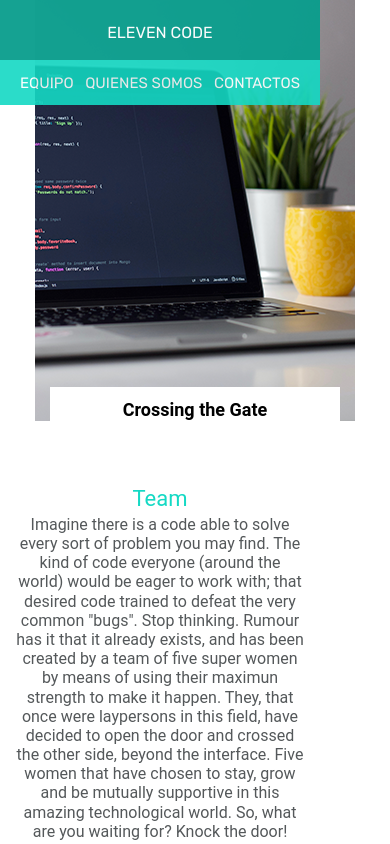
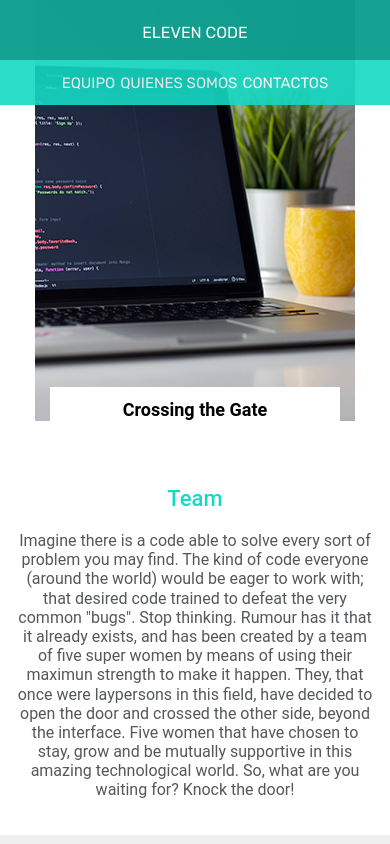
Before and after one commit to Adalab/project-promo-m-module-1-team-3, a plain HTML site: page index.html in a window 390 px wide. Shown: the top 844 px of the page. Drawn offline with Linux system fonts and the light colour scheme.

Commit message:
Prepare for responsive

```diff
--- a/css/main.css
+++ b/css/main.css
@@ -11,7 +11,6 @@
 /* css Footer */
 
 .footer {
-  width: 100%;
   height: 250px;
   display: flex;
   flex-direction: column;
@@ -105,9 +104,9 @@
 
 /*HEADER */
 .header_all {
+  width: 100%;
   display: block;
   margin: auto;
-  max-width: 320px;
   display: flex;
   flex-direction: column;
   justify-content: space-between;
@@ -130,19 +129,12 @@
   font-size: 16px; */
 }
 
-.team_name {
-  /* font-family: Rubik;
-  text-transform: uppercase;
-  width: 160px;
-  height: 30px;
-  text-align: center;
-  font-size: 16px; */
-}
-
 .menu_bar {
   height: 45px;
   display: flex;
   flex-direction: row;
+  justify-content: center;
+  align-items: center;
   align-content: center;
   list-style: none;
   /* width: 320px;
@@ -153,19 +145,17 @@
   background-color: #14d9c4;
 }
 .menu_list {
-  width: 320px;
+  font-size: 15px;
+  font-weight: 500;
   display: flex;
   margin: 0px 20px 0px 20px;
   align-items: center;
   justify-content: space-between;
 }
-
 .equipo {
   text-transform: uppercase;
   /* height: 30px; */
-  font-family: Rubik;
-  font-size: 15px;
-  font-weight: 500;
+  font-family: var(--FontRubik);
   font-stretch: normal;
   font-style: normal;
   line-height: 2;
@@ -174,9 +164,7 @@
 .quienes_somos {
   text-transform: uppercase;
   /* height: 30px; */
-  font-family: Rubik;
-  font-size: 15px;
-  font-weight: 500;
+  font-family: var(--FontRubik);
   font-stretch: normal;
   font-style: normal;
   line-height: 2;
@@ -189,13 +177,27 @@
   text-transform: uppercase;
   /* height: 30px; */
   font-family: Rubik;
-  font-size: 15px;
-  font-weight: 500;
   font-stretch: normal;
   font-style: normal;
   line-height: 2;
   letter-spacing: normal;
   color: #ffffff;
+}
+.menu-link:link {
+  color: white;
+  text-decoration: none;
+}
+.menu-link:visited {
+  color: white;
+  text-decoration: none;
+}
+.menu-link:hover {
+  color: var(--Gris);
+  text-decoration: none;
+}
+.menu-link:active {
+  color: white;
+  text-decoration: none;
 }
 
 /*seccion Lorena:equipo, fortalezas y debilidades*/
@@ -207,23 +209,23 @@
   justify-content: space-between;
   align-content: center;
   align-items: center;
-  height: 579px;
 }
 
 .team-container {
   font-family: var(--FontOpenSans);
-  width: 320px;
-  height: 425px;
   padding: 35px 15px;
   background-color: #ffffff;
   display: flex;
   flex-direction: column;
   justify-content: center;
+  align-items: center;
+  align-content: center;
   margin-top: 30px;
   line-height: 1.2;
 }
 .team-title {
   font-family: var(--FontOpenSans);
+  font-weight: 500;
   height: 45px;
   text-align: center;
   font-size: 22px;
@@ -231,7 +233,6 @@
 }
 .team-description {
   font-family: var(--FontOpenSans);
-  height: 384px;
   font-size: 16px;
   text-align: center;
   color: var(--Gris);
@@ -255,6 +256,8 @@
   color: var(--Verdeoscuro);
 }
 .weaknesses-container {
+  margin-top: 30px;
+  margin-bottom: 45px;
   font-family: var(--FontOpenSans);
   text-align: center;
   display: flex;
--- a/index.html
+++ b/index.html
@@ -26,9 +26,15 @@
             </div>
             <nav class="menu_bar">
                 <ul class="menu_list">
-                    <li class="equipo">Equipo</li>
-                    <li class="quienes_somos">Quienes Somos</li>
-                    <li class="contactos">Contactos</li>
+                    <li class="equipo">
+                        <a class="menu-link" href="#equipo">Equipo</a>
+                    </li>
+                    <li class="quienes_somos">
+                        <a class="menu-link" href="#quienes-somos">Quienes Somos</a>
+                    </li>
+                    <li class="contactos">
+                        <a class="menu-link" href="./contact.html">Contactos</a>
+                    </li>
                 </ul>
             </nav>
         </section>
@@ -85,7 +91,7 @@
         </section>
         <!--Almudena-->
         <section class="item-description">
-            <h2 class="title-description">Quiénes somos</h2>
+            <h2 id="quienes-somos" class="title-description">Quiénes somos</h2>
             <section class="image-description">
                 <span>
                     <img src="//via.placeholder.com/180" alt="Jana" />
```
Lines whose indentation alone changed are shown as unchanged.
